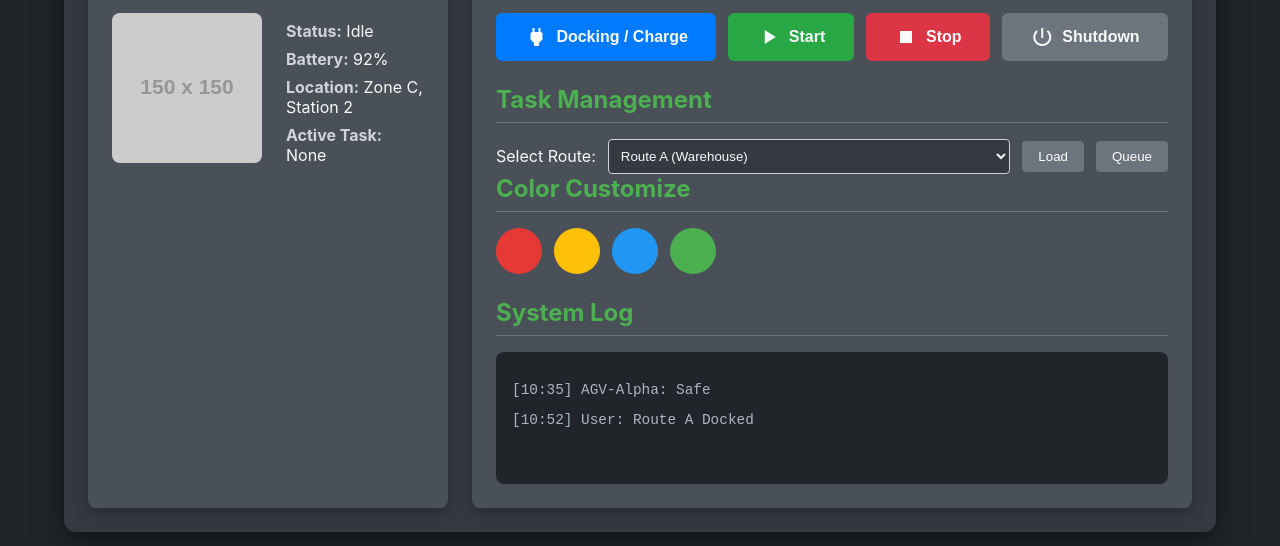
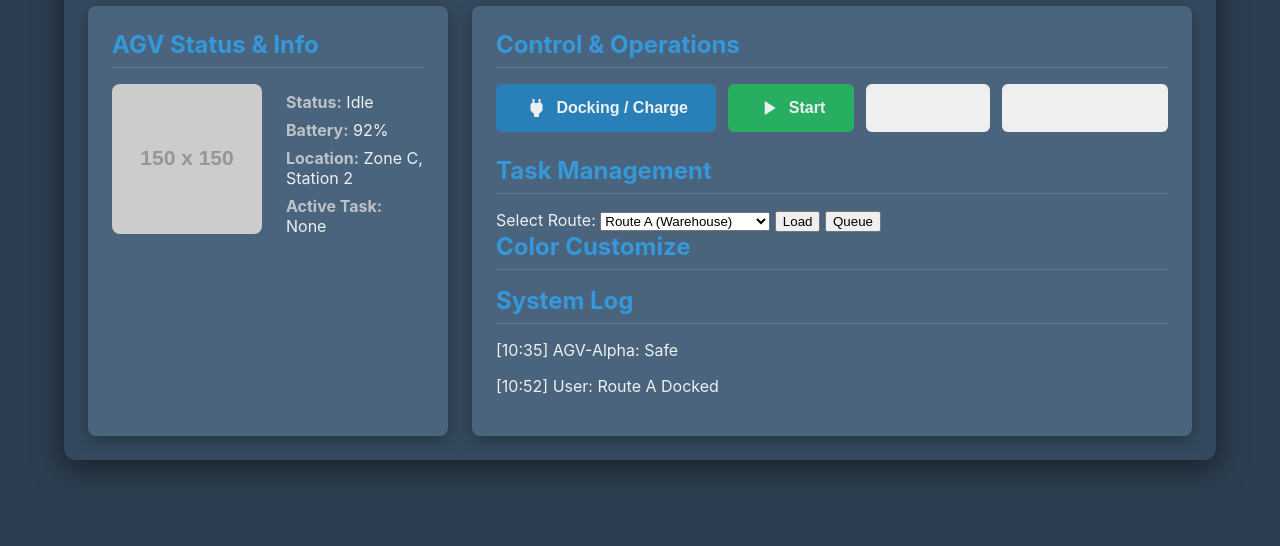
Before and after one commit to Pravin708k/agv-control-dashboard, a plain HTML site: page index.html in a window 1280 px wide. Shown: the part 254-800 px from the top of the page. Drawn offline with Linux system fonts and the light colour scheme; placeholder pictures from the web are drawn by us.

Commit message:
Update styles.css

```diff
--- a/styles.css
+++ b/styles.css
@@ -1,7 +1,7 @@
 body {
     font-family: -apple-system, BlinkMacSystemFont, "Segoe UI", Roboto, "Helvetica Neue", Arial, sans-serif;
-    background-color: #212529;
-    color: #f8f9fa;
+    background-color: #2c3e50; /* A dark, professional blue-gray */
+    color: #ecf0f1; /* Light gray for text */
     margin: 0;
     padding: 0;
     display: flex;
@@ -13,7 +13,7 @@ body {
 .dashboard-container {
     width: 90%;
     max-width: 1200px;
-    background-color: #343a40;
+    background-color: #34495e; /* A slightly lighter blue-gray */
     border-radius: 12px;
     box-shadow: 0 8px 30px rgba(0, 0, 0, 0.5);
     padding: 24px;
@@ -25,7 +25,7 @@ body {
     justify-content: space-between;
     align-items: center;
     padding-bottom: 24px;
-    border-bottom: 1px solid #495057;
+    border-bottom: 1px solid #4a647d;
     margin-bottom: 24px;
 }
 
@@ -39,24 +39,24 @@ body {
 .logo i {
     font-size: 2em;
     margin-right: 8px;
-    color: #4CAF50;
+    color: #3498db; /* Professional blue accent */
 }
 
 .header-icons i {
     font-size: 1.5em;
     margin-left: 16px;
     cursor: pointer;
-    color: #ced4da;
+    color: #bdc3c7;
     transition: color 0.2s;
 }
 
 .header-icons i:hover {
-    color: #f8f9fa;
+    color: #ecf0f1;
 }
 
 .page-title {
     font-size: 2em;
-    color: #4CAF50;
+    color: #3498db; /* Professional blue accent */
     margin-bottom: 24px;
 }
 
@@ -67,15 +67,15 @@ body {
 }
 
 .agv-status-card, .control-card {
-    background-color: #495057;
+    background-color: #4a647d;
     border-radius: 8px;
     padding: 24px;
     box-shadow: 0 4px 15px rgba(0, 0, 0, 0.3);
 }
 
 h2 {
-    color: #4CAF50;
-    border-bottom: 1px solid #6c757d;
+    color: #3498db; /* Professional blue accent */
+    border-bottom: 1px solid #5d758d;
     padding-bottom: 8px;
     margin-top: 0;
     margin-bottom: 16px;
@@ -91,7 +91,7 @@ h2 {
     width: 150px;
     height: 150px;
     object-fit: contain;
-    background-color: #6c757d;
+    background-color: #5d758d;
     border-radius: 8px;
 }
 
@@ -100,7 +100,7 @@ h2 {
 }
 
 .info-list strong {
-    color: #ced4da;
+    color: #bdc3c7;
 }
 
 .button-group {
@@ -117,7 +117,7 @@ h2 {
     cursor: pointer;
     font-size: 1em;
     font-weight: bold;
-    color: #f8f9fa;
+    color: #ecf0f1;
     display: flex;
     align-items: center;
     justify-content: center;
@@ -125,85 +125,5 @@ h2 {
     transition: background-color 0.2s, transform 0.2s;
 }
 
-.dock-btn { background-color: #007bff; }
-.start-btn { background-color: #28a745; }
-.stop-btn { background-color: #dc3545; }
-.shutdown-btn { background-color: #6c757d; }
-
-.control-btn:hover {
-    transform: translateY(-2px);
-}
-
-.dock-btn:hover { background-color: #0056b3; }
-.start-btn:hover { background-color: #218838; }
-.stop-btn:hover { background-color: #c82333; }
-.shutdown-btn:hover { background-color: #5a6268; }
-
-.task-select-group {
-    display: flex;
-    align-items: center;
-    gap: 12px;
-    margin-top: 16px;
-}
-
-#route-select {
-    padding: 8px;
-    border-radius: 4px;
-    border: 1px solid #ced4da;
-    background-color: #343a40;
-    color: #f8f9fa;
-    flex-grow: 1;
-}
-
-.action-btn {
-    padding: 8px 16px;
-    border: none;
-    border-radius: 4px;
-    background-color: #6c757d;
-    color: white;
-    cursor: pointer;
-    transition: background-color 0.2s;
-}
-
-.action-btn:hover {
-    background-color: #5a6268;
-}
-
-.color-swatches {
-    display: flex;
-    gap: 12px;
-    margin-top: 16px;
-}
-
-.swatch {
-    width: 40px;
-    height: 40px;
-    border-radius: 50%;
-    cursor: pointer;
-    border: 3px solid transparent;
-    transition: border-color 0.2s;
-}
-
-.swatch:hover {
-    border-color: #f8f9fa;
-}
-
-.red { background-color: #E53935; }
-.yellow { background-color: #FFC107; }
-.blue { background-color: #2196F3; }
-.green { background-color: #4CAF50; }
-
-.system-log {
-    margin-top: 24px;
-}
-
-#log-console {
-    background-color: #212529;
-    padding: 16px;
-    border-radius: 8px;
-    height: 100px;
-    overflow-y: auto;
-    font-family: 'Courier New', Courier, monospace;
-    font-size: 0.9em;
-    color: #adb5bd;
-}
+.dock-btn { background-color: #2980b9; } /* A deeper blue */
+.start-btn { background-color: #27ae60; } /* A professional
```
